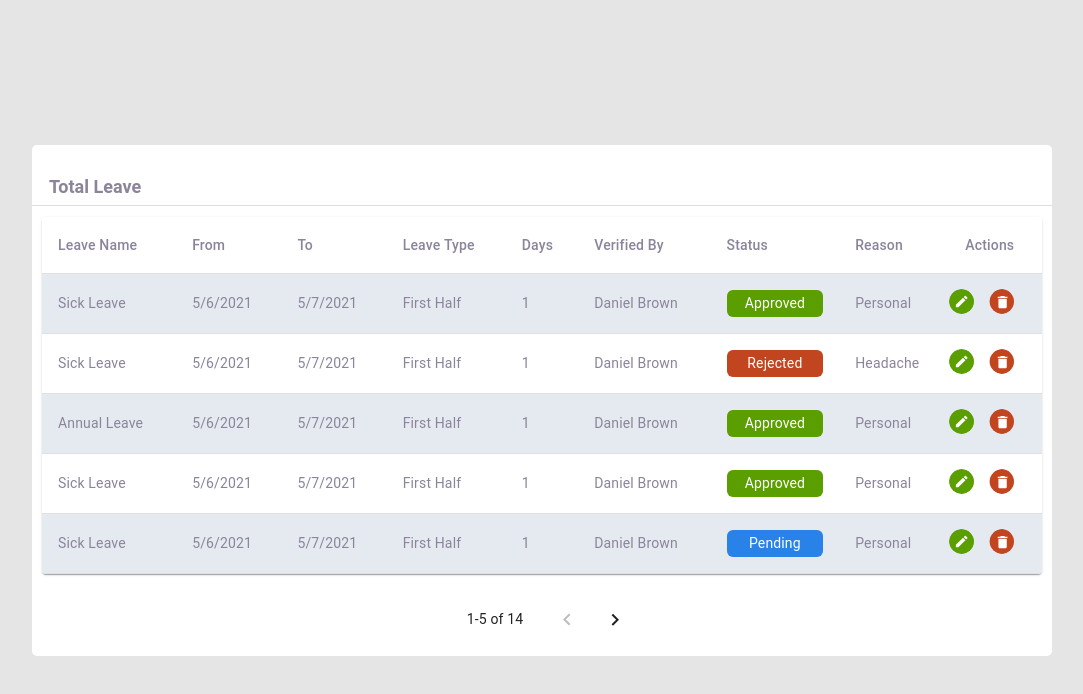
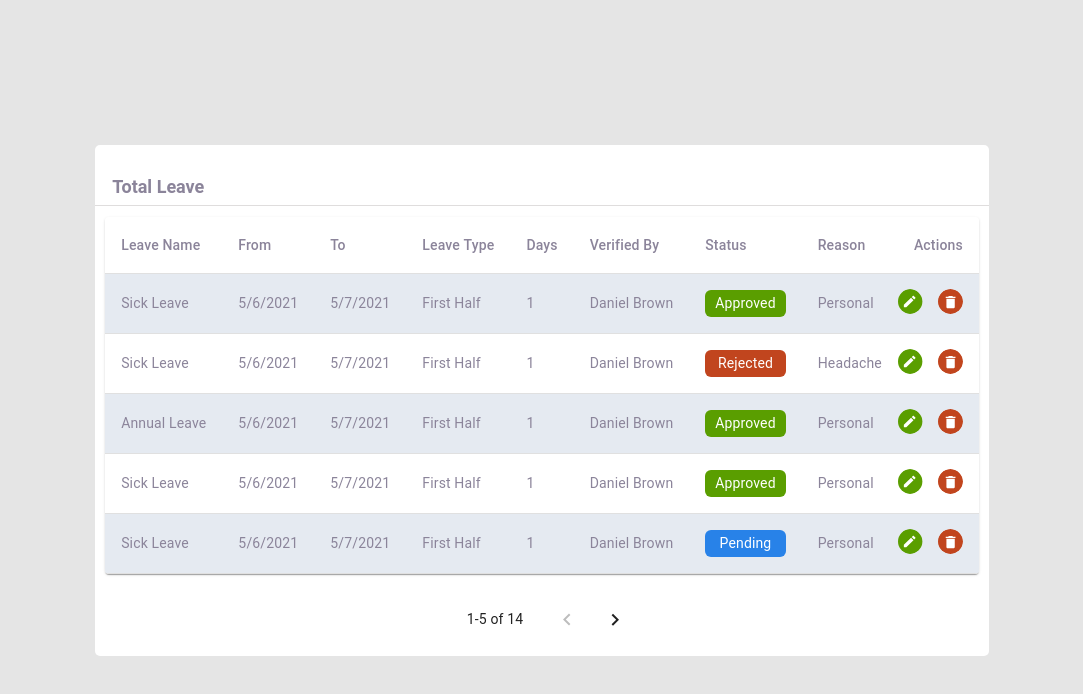
Before and after one commit to Sarita-Dangi-Internship/fuse-HRM, a React (Create React App) app: page / in a window 1280 px wide. Shown: the top 694 px of the page, without its empty margins (98-1181 px from the left). Built offline with nearby package versions, Linux system fonts and the light colour scheme.

Commit message:
design modified

```diff
--- a/src/components/BodyTable.js
+++ b/src/components/BodyTable.js
@@ -1,5 +1,6 @@
 import React, { Component } from "react";
 import { withStyles, makeStyles } from "@material-ui/core/styles";
+import useMediaQuery from '@material-ui/core/useMediaQuery';
 import {
   Table,
   TableBody,
@@ -16,7 +17,7 @@ import {
 
 const useStyles = makeStyles(() => ({
   table: {
-    minWidth: 1000,
+    minWidth:500,
   },
   tableHeaderCell: {
     fontSize: 14,
```
